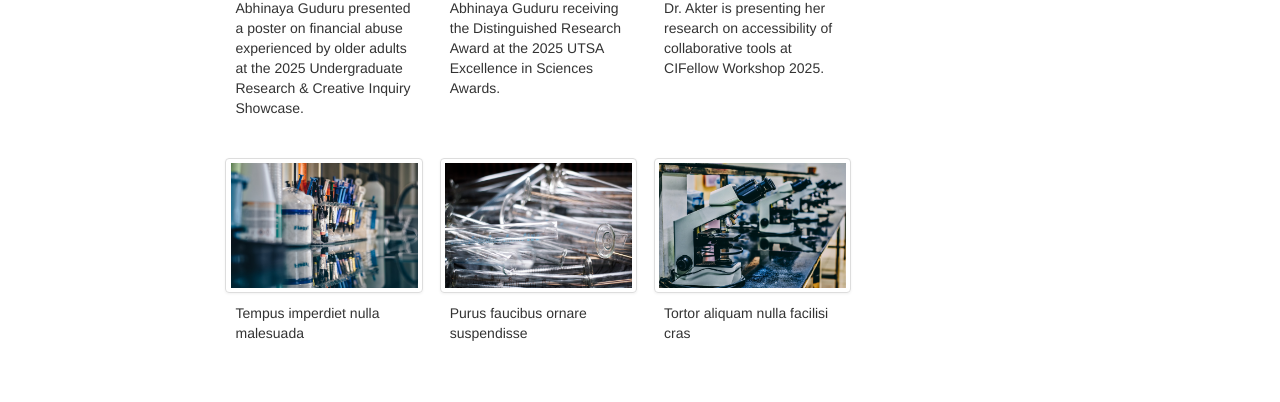
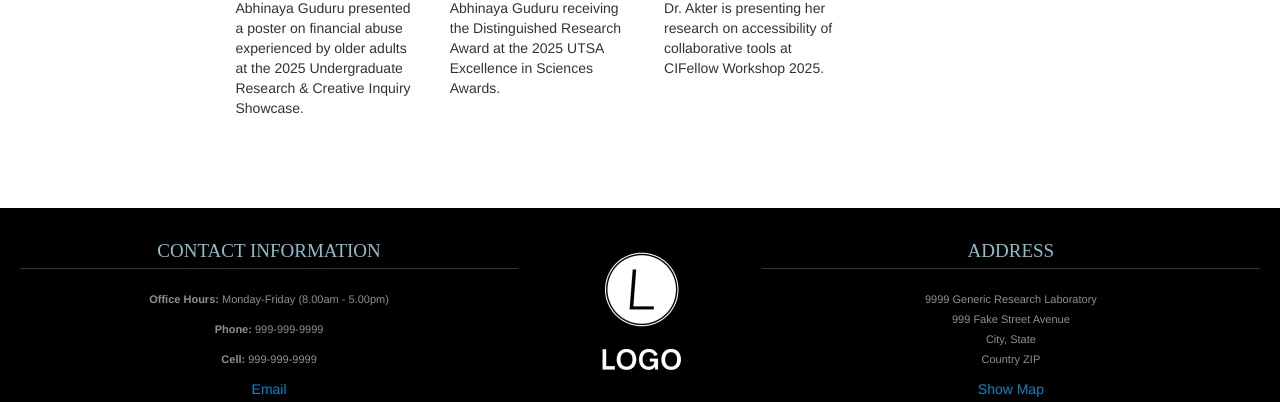
Before and after one commit to akterTaslima/apexlab, a plain HTML site: page gallery.html in a window 1280 px wide. Shown: the part 552-954 px from the top of the page. Drawn offline with Linux system fonts and the light colour scheme.

Commit message:
Update gallery.html

```diff
--- a/gallery.html
+++ b/gallery.html
@@ -81,7 +81,7 @@
                         </li>
                      </ul>
                   </div>
-                  <div class="row-fluid">
+              <!--    <div class="row-fluid">
                      <ul class="thumbnails">
                         <li class="span4">
                            <a href="images/syringes.jpg" class="thumbnail" title="Tempus imperdiet nulla malesuada pellentesque elit eget. Sed enim ut sem viverra aliquet eget sit amet tellus.">
@@ -102,7 +102,7 @@
                            <p class="caption"> Tortor aliquam nulla facilisi cras </p>
                         </li>
                      </ul>
-                  </div>
+                  </div> -->
                </section>
              <!--  <section id="imagegallery2">
                   <div class="page-header">
```
